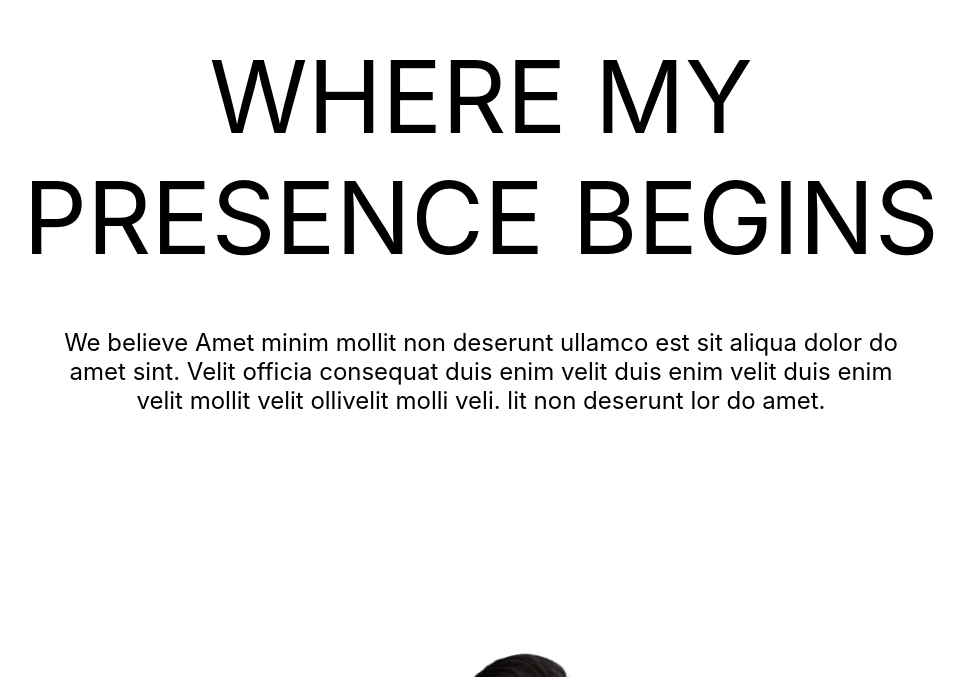
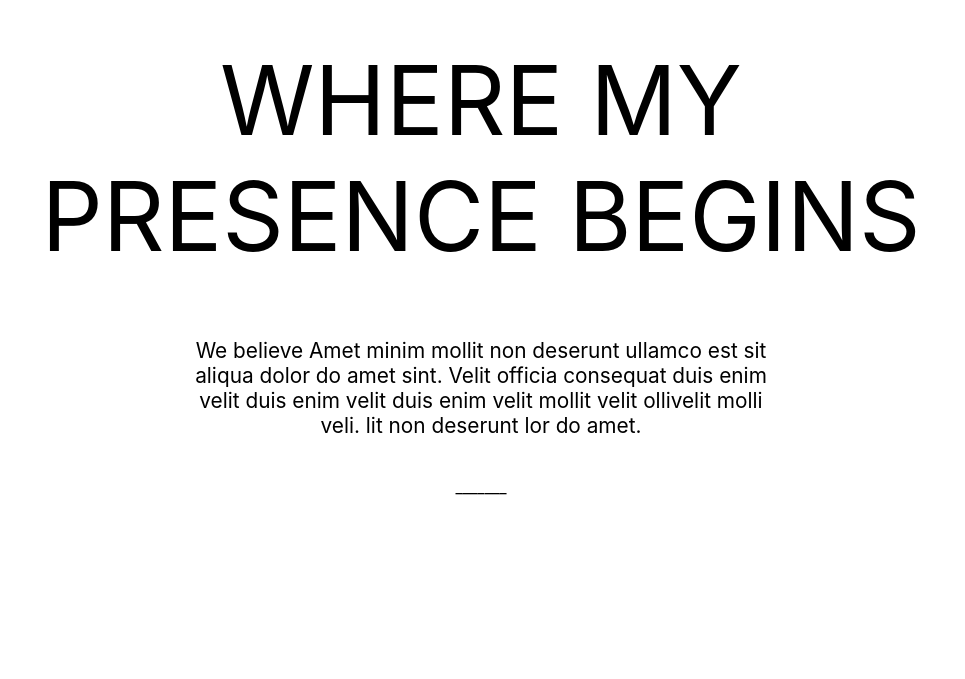
Before and after one commit to emulsion199/self-ai, a React (Create React App) app: page / in a window 1280 px wide. Shown: the part 124-803 px from the top of the page, without its empty margins (159-1124 px from the left). Built offline with nearby package versions, Linux system fonts and the light colour scheme.

Commit message:
first page update

```diff
--- a/src/components/StartComponent/StartComponent.js
+++ b/src/components/StartComponent/StartComponent.js
@@ -26,7 +26,7 @@ const StartComponent=()=>
     return(
 
       <div style={{
-        height:'100.1vh',
+        height:'100%',
         overflowY:'hidden',
         }}>
           <div style={{
--- a/src/components/StartComponent/Welcome.js
+++ b/src/components/StartComponent/Welcome.js
@@ -1,30 +1,37 @@
 import {react} from 'react'
+
 const css={
     title:{
-        fontSize: '100px',
+        fontSize: '600%',
         textAlign: 'center',
     },
     subtitle:{
-        width: '834px',
+        width: '45%',
         margin: '0 auto',
-        fontSize: '24px',
+        fontSize: '130%',
         textAlign: 'center',
-        marginTop: '50px',
+        marginTop: '5%',
+    },
+    line:{
+        textAlign: 'center',
+        margin : '0 auto',
+        marginBottom: '20%'
     }
 }
 const Welcome=()=>
 {
     return (
         <div>
-        <div style={{...css.title, marginTop:'160px'}}>
+        <div style={{...css.title, marginTop:'13%'}}>
             WHERE MY
         </div>
         <div style={css.title}>
             PRESENCE BEGINS
         </div>
-        <div style={{...css.subtitle, marginBottom: '220px'}}>
+        <div style={{...css.subtitle, marginBottom: '3%'}}>
         We believe Amet minim mollit non deserunt ullamco est sit aliqua dolor do amet sint. Velit officia consequat duis enim velit duis enim velit duis enim velit mollit velit ollivelit molli veli. lit non deserunt lor do amet.
         </div>
+        <div style={css.line} > _______ </div>
         </div>
     )
 }
```
